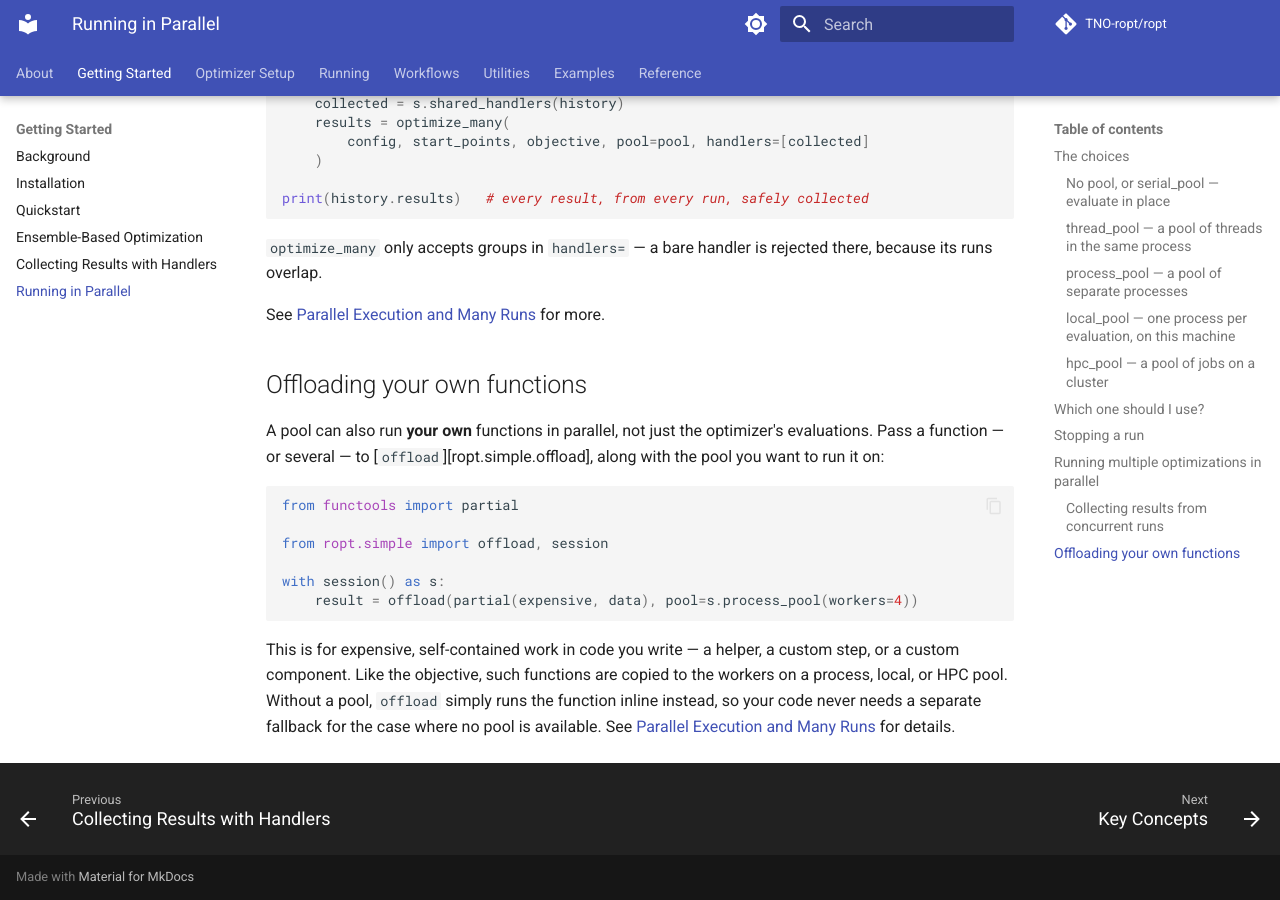
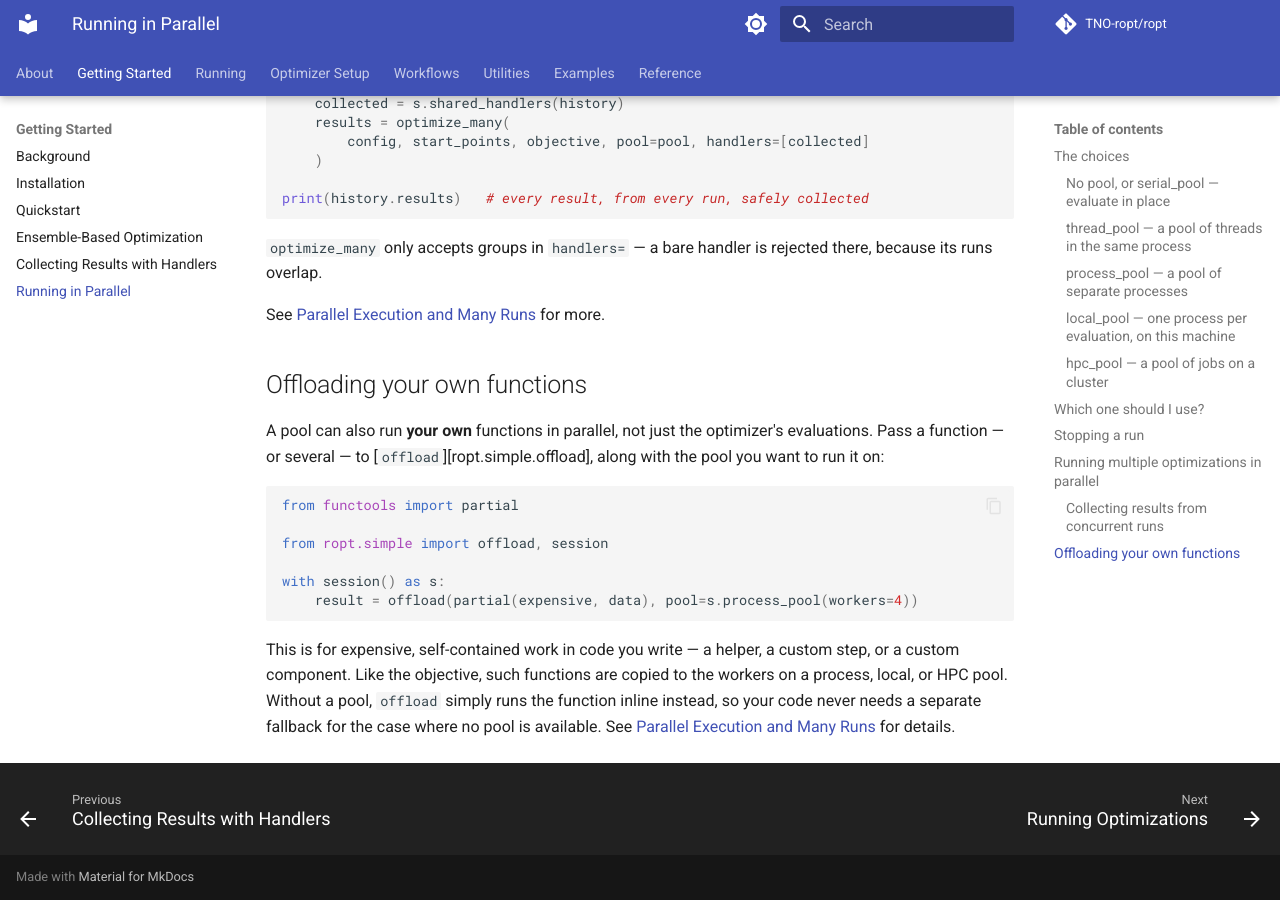
Before and after one commit to TNO-ropt/ropt, an MkDocs documentation site: the page built from docs/getting_started/execution.md, in a window 1280 px wide and 900 px high, scrolled down 6652 px. Built offline with MkDocs 1.6.1 and Material for MkDocs 9.7.7, drawn with Linux system fonts in a browser that asks for light colours; comment, search, counter and statistics services are not loaded; the version menu is left out; some of the changed lines change nothing that is shown.

Commit message:
Put Running before Optimizer Setup in the navigation

```diff
--- a/mkdocs.yml
+++ b/mkdocs.yml
@@ -110,6 +110,11 @@ nav:
       - "Ensemble-Based Optimization": getting_started/ensemble.md
       - "Collecting Results with Handlers": getting_started/handlers.md
       - "Running in Parallel": getting_started/execution.md
+  - "Running":
+      - "Running Optimizations": running/running.md
+      - "Common Pitfalls": running/pitfalls.md
+      - "Parallel Execution and Many Runs": running/parallel.md
+      - "Result Handlers": running/handlers.md
   - "Optimizer Setup":
       - "Key Concepts": optimizer_setup/key_concepts.md
       - "Configuration": optimizer_setup/configuration.md
@@ -117,11 +122,6 @@ nav:
       - "Realization Filters": optimizer_setup/realization_filters.md
       - "Function Estimators": optimizer_setup/function_estimators.md
       - "Working with Results": optimizer_setup/results.md
-  - "Running":
-      - "Running Optimizations": running/running.md
-      - "Common Pitfalls": running/pitfalls.md
-      - "Parallel Execution and Many Runs": running/parallel.md
-      - "Result Handlers": running/handlers.md
   - "Workflows":
       - "Optimization Workflows": workflows/workflows.md
       - "Writing Evaluation Callbacks": workflows/evaluation_callbacks.md
```
